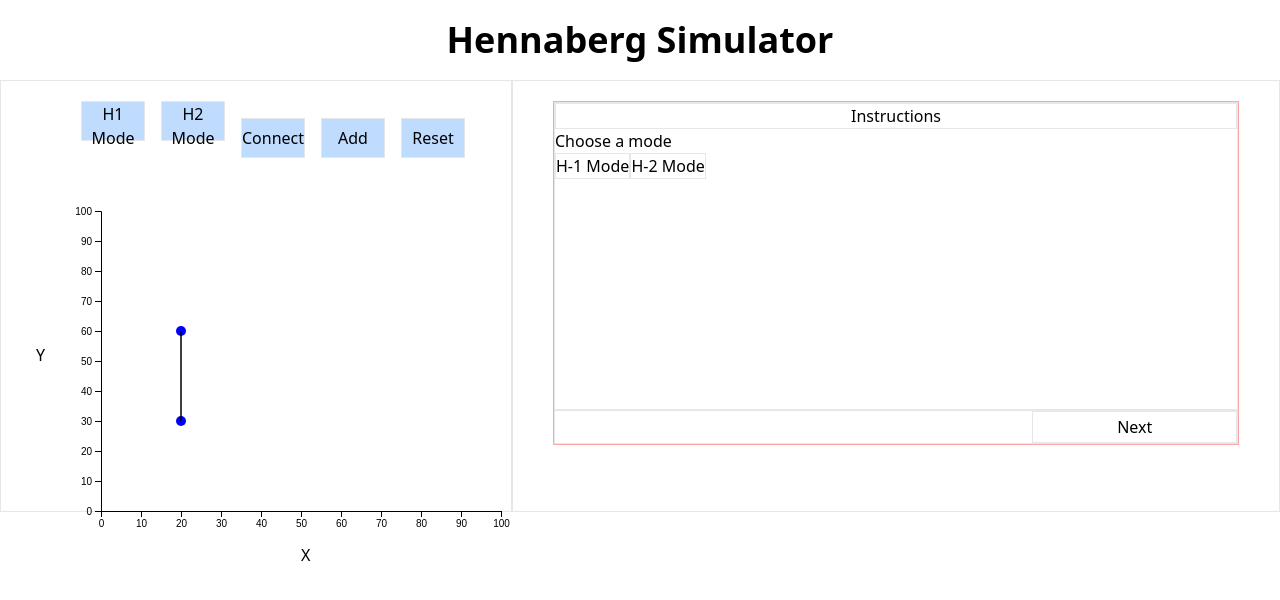
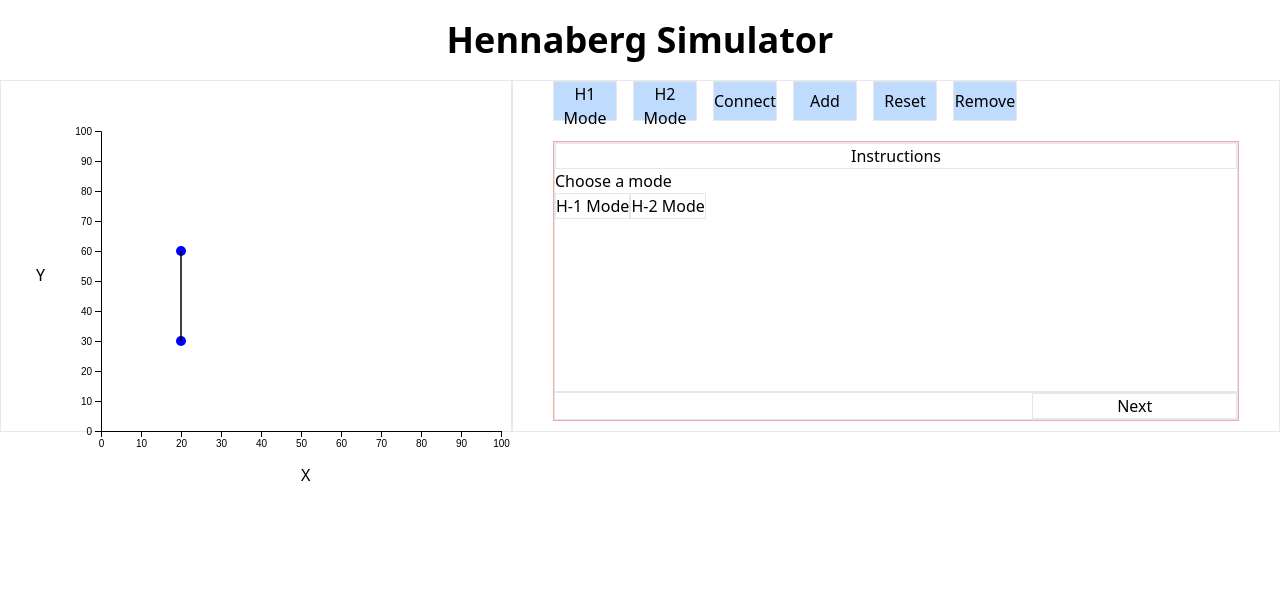
Before and after one commit to eyucherin/next-rigidity, a Next.js app: page / in a window 1280 px wide. Shown: the top 600 px of the page. Built offline with nearby package versions, Linux system fonts and the light colour scheme.

Commit message:
changed layout and added remove mode

```diff
--- a/src/pages/components/H1Button.js
+++ b/src/pages/components/H1Button.js
@@ -18,7 +18,7 @@ export const H1Button = (props) => {
     }
 
   return (
-    <button className={`border w-[5vw] h-[5vh] my-5  mr-2 ${enable ? `bg-teal-400`:`bg-blue-200`}`} onClick={handleClick}>
+    <button className={`border w-[5vw] h-[5vh] mr-2 ${enable ? `bg-teal-400`:`bg-blue-200`}`} onClick={handleClick}>
         H1 Mode
     </button>
   )
--- a/src/pages/components/Intructions.js
+++ b/src/pages/components/Intructions.js
@@ -8,26 +8,31 @@ const Instructions = (props) => {
     {
       step: "step1",
       description: "Select any point in the graph to start",
+      mode:null,
       show: true,
     },
     {
       step: "step2",
       description: "Select two joints in the graph that do not already contain a bar",
+      mode:"Connect-Mode",
       show: false,
     },
     {
       step: "step3",
       description: "Select two other joints in the graph that do not already contain a bar",
+      mode:"Connect-Mode",
       show: false,
     },
     {
       step: "step4",
       description: "description4",
+      mode:"Connect-Mode",
       show: false,
     },
     {
       step: "step5",
       description: "description5",
+      mode:"Connect-Mode",
       show: false,
     },
   ];
--- /dev/null
+++ b/src/pages/components/RemoveNodeBtn.js
@@ -0,0 +1,14 @@
+import React from 'react'
+
+export const RemoveNodeBtn = (props) => {
+
+let clickButton = () =>{
+    props.toolMode("Remove-Mode");
+}
+
+  return (
+    <button className='border w-[5vw] h-[5vh] mx-2 bg-blue-200' onClick = {clickButton}>
+        Remove
+    </button>
+  )
+}
--- a/src/pages/components/Table.js
+++ b/src/pages/components/Table.js
@@ -7,7 +7,7 @@ export const Table = (props) => {
   const svgRef = useRef();
 
   useEffect(() => {
-    setToolMode(props.toolMode); // update toolMode state when toolMode prop changes
+    setToolMode(props.toolMode);
   }, [props.toolMode]);
 
   useEffect(() => {
@@ -81,7 +81,7 @@ export const Table = (props) => {
         console.log(data);
       })
     }
-    else{
+    else if (toolMode == "Connect-Mode"){
 
         let one;
         let two;
@@ -111,16 +111,21 @@ export const Table = (props) => {
                 .datum([one,two])
                 .attr('fill', 'none')
                 .attr('stroke', 'black')
-                .attr('stroke-width', 1.5)
+                .attr('stroke-width', 6)
                 .attr('d', line);
             }
         });
+    }else{
 
-    }
-
-    // console.log("Tool Mode is:", toolMode);
+      svg.on('click', (e) => {
+        d3.selectAll("path")
+        .on("click", function() {
+            d3.select(this)
+            .remove();
+        });
+    })
+  }
   }, [data, toolMode]);
-
 
   return (
     <div>
--- a/src/pages/index.js
+++ b/src/pages/index.js
@@ -6,6 +6,7 @@ import ConnectMode from './components/ConnectMode';
 import { AddMode } from './components/AddMode';
 import Intructions from './components/Intructions';
 import { Reset } from './components/Reset';
+import { RemoveNodeBtn } from './components/RemoveNodeBtn';
 
 
 export default function Home() {
@@ -24,9 +25,10 @@ export default function Home() {
   }
 
   let handleToolMode = (data) =>{
-    // console.log("Tool Mode is:", data);
+    console.log("Tool Mode is:", data);
     setToolMode(data);
   }
+
 
   return (
    <div>
@@ -36,16 +38,17 @@ export default function Home() {
     <div className = "flex">
 
       <div className = "border w-[40%]">
-      <div className = "ml-20">
+        <Table toolMode = {toolMode} />
+      </div>
+      <div className = "border w-[60%]">
+        <div className = "ml-10 flex">
         <H1Button mode={handleModeChange} currentMode = {mode}/>
         <H2Button mode = {handleModeChange} currentMode = {mode}/>
         <ConnectMode toolMode = {handleToolMode}/>
         <AddMode toolMode = {handleToolMode}/>
         <Reset mode = {handleModeChange}/>
+        <RemoveNodeBtn toolMode = {handleToolMode}></RemoveNodeBtn>
       </div>
-        <Table toolMode = {toolMode} />
-      </div>
-      <div className = "border w-[60%]">
         <Intructions mode = {handleModeChange}/>
       </div>
     </div>
```
